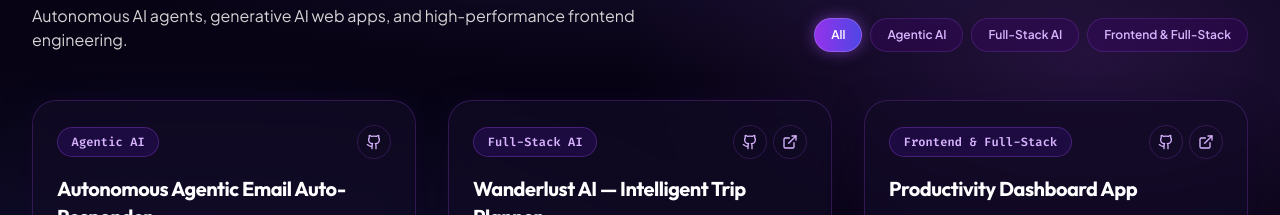
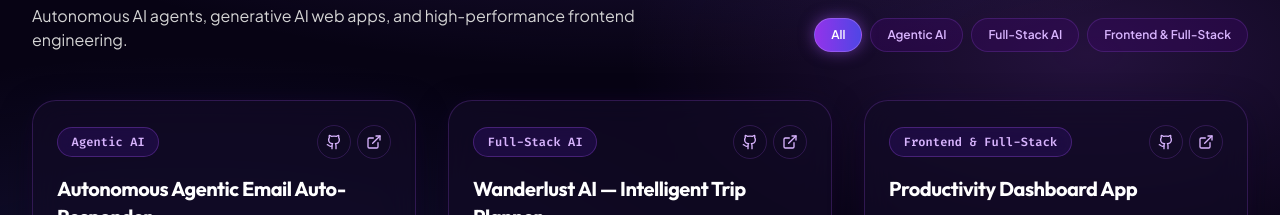
Before and after one commit to siddanthsajwan/Portfolio, a React (Vite) app: page / in a window 1280 px wide. Shown: the part 3386-3601 px from the top of the page. Built offline with nearby package versions, Linux system fonts and the light colour scheme.

Commit message:
Update LeetCode link and project live demo URLs based on latest user input

```diff
--- a/src/components/CommandMenu.jsx
+++ b/src/components/CommandMenu.jsx
@@ -47,7 +47,7 @@ export default function CommandMenu({ isOpen, onClose, onOpenResume, onNotify })
     },
     {
       id: 'leetcode',
-      title: 'Open LeetCode Profile (@siddanthsajwan)',
+      title: 'Open LeetCode Profile (@Siddanthsajwan14)',
       icon: <Code2 className="w-4 h-4 text-amber-400" />,
       category: 'Social & Profiles',
       run: () => {
--- a/src/components/Contact.jsx
+++ b/src/components/Contact.jsx
@@ -159,7 +159,7 @@ export default function Contact({ onNotify }) {
                     rel="noreferrer"
                     className="text-xs sm:text-sm font-semibold text-white hover:text-amber-300 transition flex items-center gap-1.5"
                   >
-                    <span>leetcode.com/u/siddanthsajwan</span>
+                    <span>leetcode.com/u/Siddanthsajwan14</span>
                   </a>
                 </div>
               </div>
--- a/src/components/Hero.jsx
+++ b/src/components/Hero.jsx
@@ -121,7 +121,7 @@ export default function Hero({ onOpenResume, onNotify }) {
                     target="_blank"
                     rel="noreferrer"
                     className="p-2 rounded-full bg-purple-950/40 hover:bg-purple-900/60 text-purple-300 hover:text-amber-300 border border-purple-500/20 transition"
-                    title="LeetCode (@siddanthsajwan)"
+                    title="LeetCode (@Siddanthsajwan14)"
                   >
                     <Code2 className="w-3.5 h-3.5" />
                   </a>
--- a/src/components/Navbar.jsx
+++ b/src/components/Navbar.jsx
@@ -103,7 +103,7 @@ export default function Navbar({ onOpenResume, onOpenCommandMenu }) {
               target="_blank"
               rel="noreferrer"
               className="p-2 rounded-full hover:bg-purple-900/40 text-purple-300 hover:text-amber-300 border border-purple-500/20 transition"
-              title="LeetCode Profile (@siddanthsajwan)"
+              title="LeetCode Profile (@Siddanthsajwan14)"
             >
               <Code2 className="w-4 h-4" />
             </a>
--- a/src/data/portfolioData.js
+++ b/src/data/portfolioData.js
@@ -12,7 +12,7 @@ export const portfolioData = {
     socialLinks: {
       github: "https://github.com/siddanthsajwan",
       linkedin: "https://linkedin.com/in/siddanth-sajwan",
-      leetcode: "https://leetcode.com/u/siddanthsajwan",
+      leetcode: "https://leetcode.com/u/Siddanthsajwan14/",
       email: "mailto:siddanthsajwan45@gmail.com"
     },
     stats: [
@@ -89,6 +89,7 @@ export const portfolioData = {
         metric3: "100% Automated IMAP/SMTP"
       },
       links: {
+        live: "https://email-auto-responder-1lli.onrender.com/",
         github: "https://github.com/siddanthsajwan/Email-Auto-Responder"
       },
       badge: "Flagship AI Project"
@@ -116,7 +117,7 @@ export const portfolioData = {
         metric3: "PDF/JSON Export Ready"
       },
       links: {
-        live: "https://ai-trip-planner-nine-rosy.vercel.app",
+        live: "https://ai-trip-planner-kappa-nine.vercel.app/",
         github: "https://github.com/siddanthsajwan/Ai-Trip-Planner"
       },
       badge: "AI Web Application"
@@ -145,7 +146,7 @@ export const portfolioData = {
         metric3: "+40% Task Efficiency"
       },
       links: {
-        live: "https://task-manager-xi-ebon.vercel.app",
+        live: "https://task-manager-xi-ebon.vercel.app/",
         github: "https://github.com/siddanthsajwan/Task-Manager"
       },
       badge: "High-Performance Web App"
```
